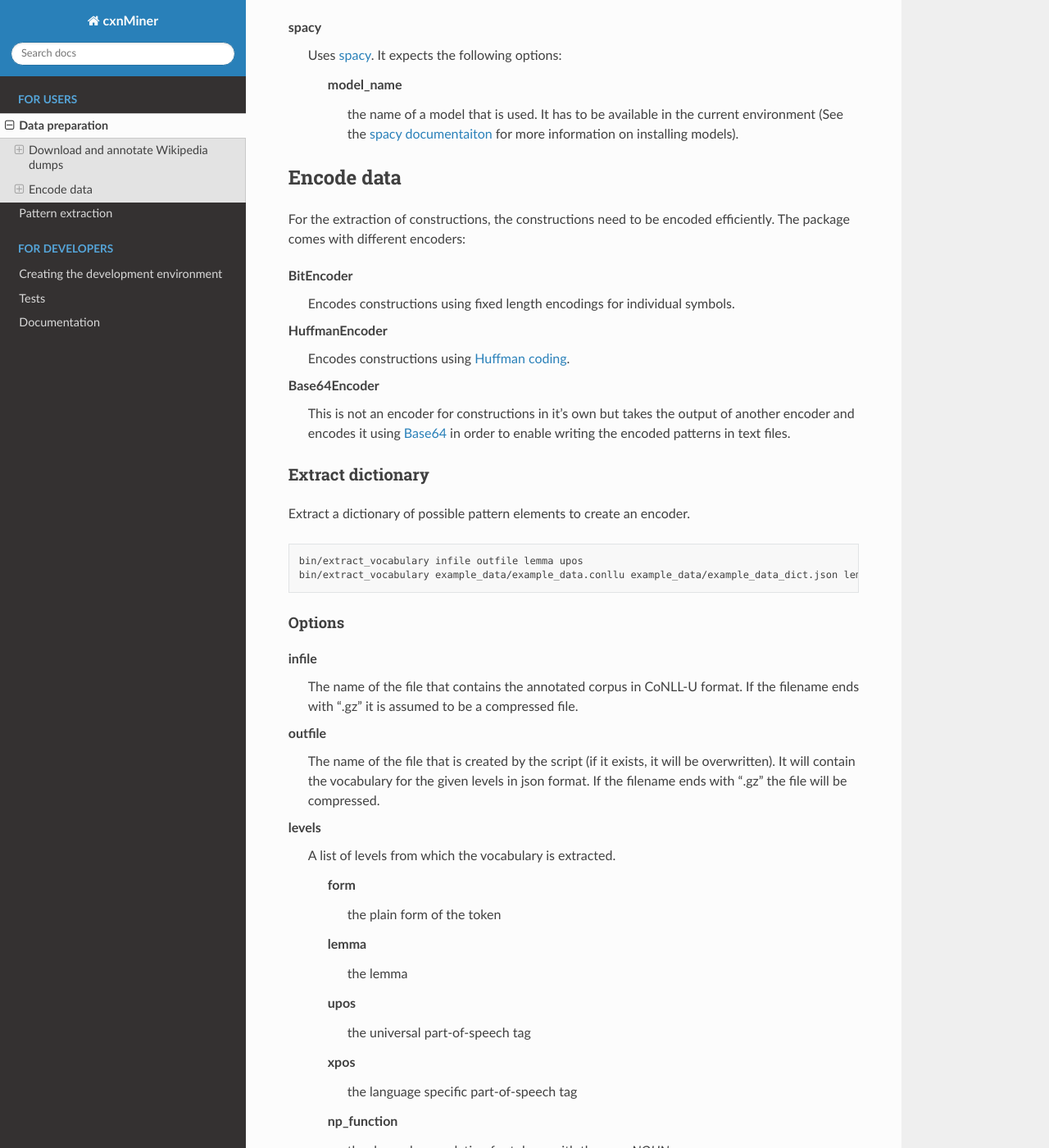
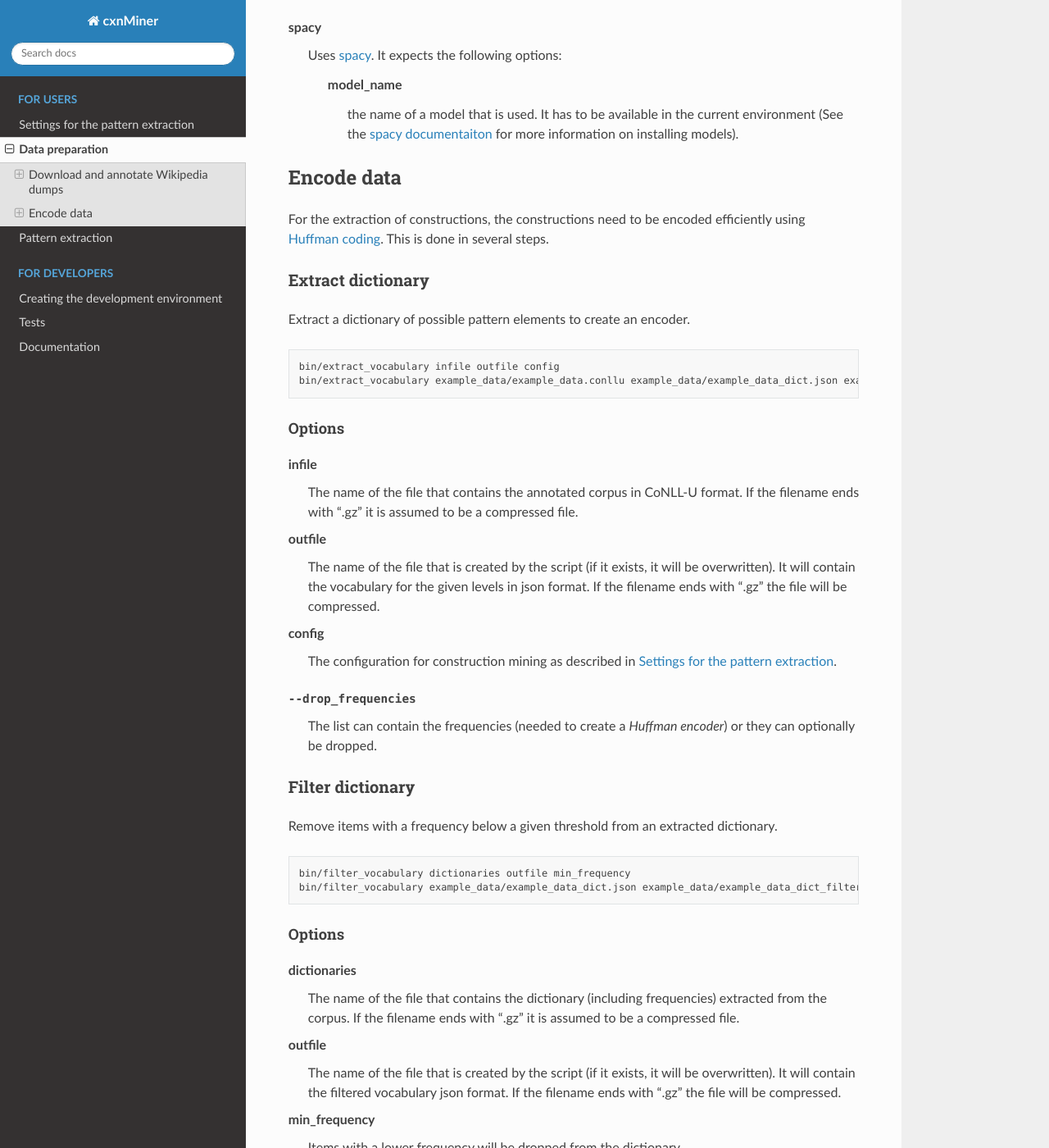
Before and after one commit to fab-bar/cxnMiner, a Sphinx documentation site: the page built from docs/utils.rst, in a window 1280 px wide and 1400 px high, scrolled down 1382 px. Shown: the whole window at 82% size. Built offline with Sphinx 7.4.7 and the Read the Docs theme 2.0.0, drawn with Linux system fonts in a browser that asks for light colours; some of the changed text lies outside the part shown.

Commit message:
Use config file for scripts

```diff
--- a/docs/index.rst
+++ b/docs/index.rst
@@ -5,6 +5,7 @@
    :maxdepth: 1
    :caption: For users
 
+   settings
    utils
    extraction
 
--- a/docs/utils.rst
+++ b/docs/utils.rst
@@ -68,17 +68,9 @@ spacy
 Encode data
 -----------
 
-For the extraction of constructions, the constructions need to be encoded efficiently.
-The package comes with different encoders:
-
-BitEncoder
-  Encodes constructions using fixed length encodings for individual symbols.
-HuffmanEncoder
-  Encodes constructions using `Huffman coding <https://en.wikipedia.org/wiki/Huffman_coding>`_.
-Base64Encoder
-  This is not an encoder for constructions in it's own but takes the output of
-  another encoder and encodes it using `Base64 <https://en.wikipedia.org/wiki/Base64>`_
-  in order to enable writing the encoded patterns in text files.
+For the extraction of constructions, the constructions need to be encoded efficiently
+using `Huffman coding <https://en.wikipedia.org/wiki/Huffman_coding>`_.
+This is done in several steps.
 
 Extract dictionary
 ~~~~~~~~~~~~~~~~~~
@@ -87,8 +79,8 @@ Extract a dictionary of possible pattern elements to create an encoder.
 
 .. code-block:: bash
 
-  bin/extract_vocabulary infile outfile lemma upos
-  bin/extract_vocabulary example_data/example_data.conllu example_data/example_data_dict.json lemma upos np_function
+  bin/extract_vocabulary infile outfile config
+  bin/extract_vocabulary example_data/example_data.conllu example_data/example_data_dict.json example_data/example_config.json
 
 Options
 +++++++
@@ -102,23 +94,13 @@ outfile
   It will contain the vocabulary for the given levels in json format.
   If the filename ends with ".gz" the file will be compressed.
 
-levels
-  A list of levels from which the vocabulary is extracted.
-
-   form
-     the plain form of the token
-   lemma
-     the lemma
-   upos
-     the universal part-of-speech tag
-   xpos
-     the language specific part-of-speech tag
-   np_function
-     the dependency relation for tokens with the `upos` `NOUN`
+config
+  The configuration for construction mining as described in :doc:`settings`.
 
 --drop_frequencies
   The list can contain the frequencies (needed to create a `Huffman encoder`) or they can optionally be dropped.
 
+.. _filter-dictionary:
 
 Filter dictionary
 ~~~~~~~~~~~~~~~~~
@@ -152,8 +134,8 @@ Create and pickle an encoder based on an extracted dictionary.
 
 .. code-block:: bash
 
-  bin/create_encoder dictionaries outfile
-  bin/create_encoder example_data/example_data_dict_filtered.json example_data/example_data_encoder
+  bin/create_encoder dictionaries outfile config
+  bin/create_encoder example_data/example_data_dict_filtered.json example_data/example_data_encoder example_data/example_config.json
 
 Options
 +++++++
@@ -166,9 +148,8 @@ outfile
   The pickled encoder.
   If the filename ends with ".gz" the file will be compressed.
 
---no_unknown
-  If this flag is set, the encoder will not handle unknown items but throw an error.
-  Otherwise "__unknown__" is used for unknown items.
+config
+  The configuration for construction mining as described in :doc:`settings`.
 
 .. _encode-dictionary:
 
@@ -180,8 +161,8 @@ to encode the corpus using lookup.
 
 .. code-block:: bash
 
-  bin/encode_vocabulary vocabulary outfile encoder
-  bin/encode_vocabulary example_data/example_data_dict_filtered.json example_data/example_data_dict_filtered_encoded.json example_data/example_data_encoder --add_special --unknown __unknown__
+  bin/encode_vocabulary vocabulary outfile encoder config
+  bin/encode_vocabulary example_data/example_data_dict_filtered.json example_data/example_data_dict_filtered_encoded.json example_data/example_data_encoder example_data/example_config.json
 
 Options
 +++++++
@@ -199,14 +180,11 @@ outfile
 encoder
   The pickled encoder.
 
+config
+  The configuration for construction mining as described in :doc:`settings`.
+
 --no_frequencies
   Add this flag if the dictionary does not contain frequencies.
-
---add_special
-  Encode the special elements of the pattern type as well.
-
---unknown
-  Represent unknown elements with the given string.
 
 --loging_config
   See above.
@@ -221,8 +199,8 @@ Uses an encoded dicitionary to efficiently encode the corpus.
 
 .. code-block:: bash
 
-  bin/encode_corpus infile outfile dictionary lemma upos
-  bin/encode_corpus example_data/example_data.conllu example_data/example_data_encoded.conllu example_data/example_data_dict_filtered_encoded.json lemma upos np_function --unknown __unknown__
+  bin/encode_corpus infile outfile dictionary config
+  bin/encode_corpus example_data/example_data.conllu example_data/example_data_encoded.conllu example_data/example_data_dict_filtered_encoded.json example_data/example_config.json
 
 Options
 +++++++
@@ -239,11 +217,8 @@ outfile
 dictionary
   The encoded dictionary.
 
-levels
-  The levels to be encoded -- see above.
-
---unknown
-  The value given for this option is used for unknown tokens.
+config
+  The configuration for construction mining as described in :doc:`settings`.
 
 --processes
   Controls the number of processes to be used.
--- a/setup.py
+++ b/setup.py
@@ -14,6 +14,7 @@ setup(
         'click',
         'bitarray',
         'conllu<4.0', # with 4.0 pickling TokenList does not work
+        'factory-manager',
         'spacy'
     ],
     entry_points={
```
Also changed, not shown: docs/extraction.rst (+5 -11 lines), docs/settings.rst (added, +69 -0 lines), requirements-dev.txt (+7 -0 lines), requirements-test.txt (+7 -0 lines), _static/coverage.svg, 11 other files.
